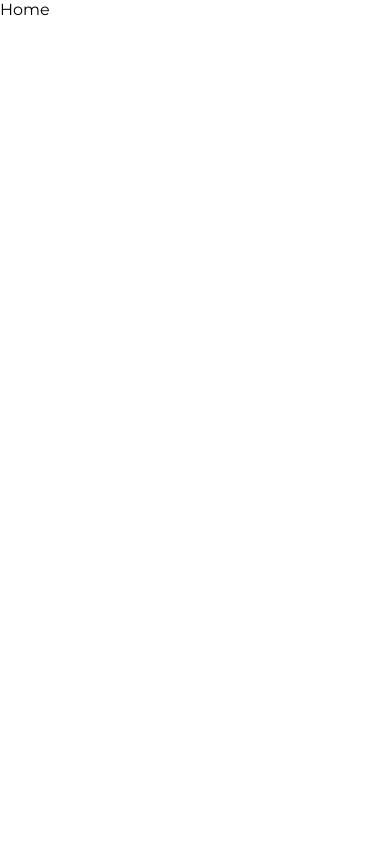
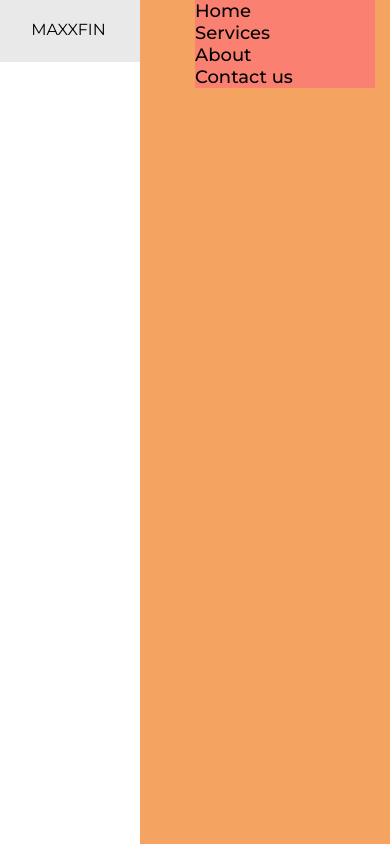
Before and after one commit to Saibul73/maxxfin, a React (Create React App) app: page / in a window 390 px wide. Built offline with nearby package versions, Linux system fonts and the light colour scheme.

Commit message:
header on proccess

```diff
--- a/package.json
+++ b/package.json
@@ -8,6 +8,7 @@
     "@testing-library/user-event": "^13.5.0",
     "react": "^18.2.0",
     "react-dom": "^18.2.0",
+    "react-icons": "^4.8.0",
     "react-router-dom": "^6.8.2",
     "react-scripts": "5.0.1",
     "sass": "^1.58.3",
--- /dev/null
+++ b/src/assets/scss/root.scss
@@ -0,0 +1,4 @@
+// Color
+$backgroundColor: white;
+$primaryColor: #314259;
+$secondaryColor: #1678fb;
--- /dev/null
+++ b/src/components/user/header/Header.jsx
@@ -0,0 +1,31 @@
+import React from 'react'
+import './header.scss'
+import { RiMenu3Fill } from 'react-icons/ri';
+
+function Header() {
+  return (
+    <div className='header'>
+        <div className="header-left">
+            <div className="logo">
+                {/* <img src="" alt="" /> */}
+                MAXXFIN
+            </div>
+        </div>
+        <div className="header-right">
+            <div className="menu-button">
+                <button><RiMenu3Fill/></button>
+            </div>
+            <div className="menu-items">
+                <ul>
+                    <li>Home</li>
+                    <li>Services</li>
+                    <li>About</li>
+                    <li>Contact us</li>
+                </ul>
+            </div>
+        </div>
+    </div>
+  )
+}
+
+export default Header
--- /dev/null
+++ b/src/components/user/header/header.scss
@@ -0,0 +1,53 @@
+.header{
+    background-color: rgb(233, 233, 233);
+    display: flex;
+    justify-content: space-between;
+    position: fixed;
+    width: 100%;
+    backdrop-filter: blur(8px);
+    padding: 20px 8%;
+    z-index: 10;
+    .header-left{
+
+    }
+    .header-right{
+
+        .menu-button{
+            display: none;
+        }
+        .menu-items{
+            ul{
+                list-style: none;
+                display: flex;
+                li{
+                    margin: 0 15px ;
+                    font-size: 18px;
+                    font-weight: 500;
+                }
+            }
+        }
+    }
+
+    @media screen and (max-width: 900px) {
+        .header-right{
+            .menu-button{
+                display: block;
+            }
+            .menu-items{
+                position: absolute;
+                background-color: sandybrown;
+                right: 0;
+                top: 0;
+                height: 100vh;
+                width: 250px;
+
+                ul{
+                    display: block;
+                    li{
+                        background-color: salmon;
+                    }
+                }
+            }
+        }
+    }
+}
--- a/src/pages/user/home/Home.jsx
+++ b/src/pages/user/home/Home.jsx
@@ -1,9 +1,14 @@
-import React from 'react'
+import React from "react";
+import Header from "../../../components/user/header/Header";
 
 function Home() {
   return (
-    <div>Home</div>
-  )
+    <div className="home-page">
+      <div className="header-div">
+        <Header />
+      </div>
+    </div>
+  );
 }
 
-export default Home
+export default Home;
```
Also changed, not shown: src/assets/scss/button.scss (added), src/assets/scss/color.scss (added), 1 other file (tests, documents, lock files or other folders).
